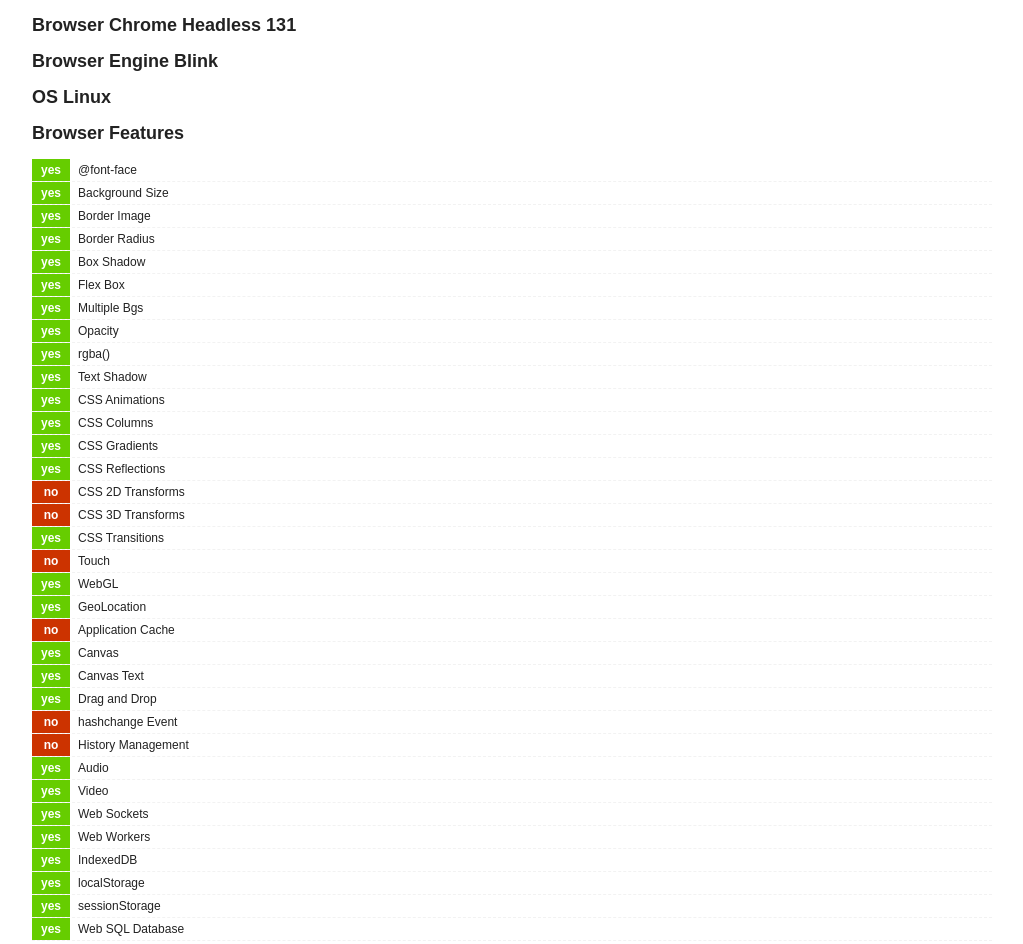
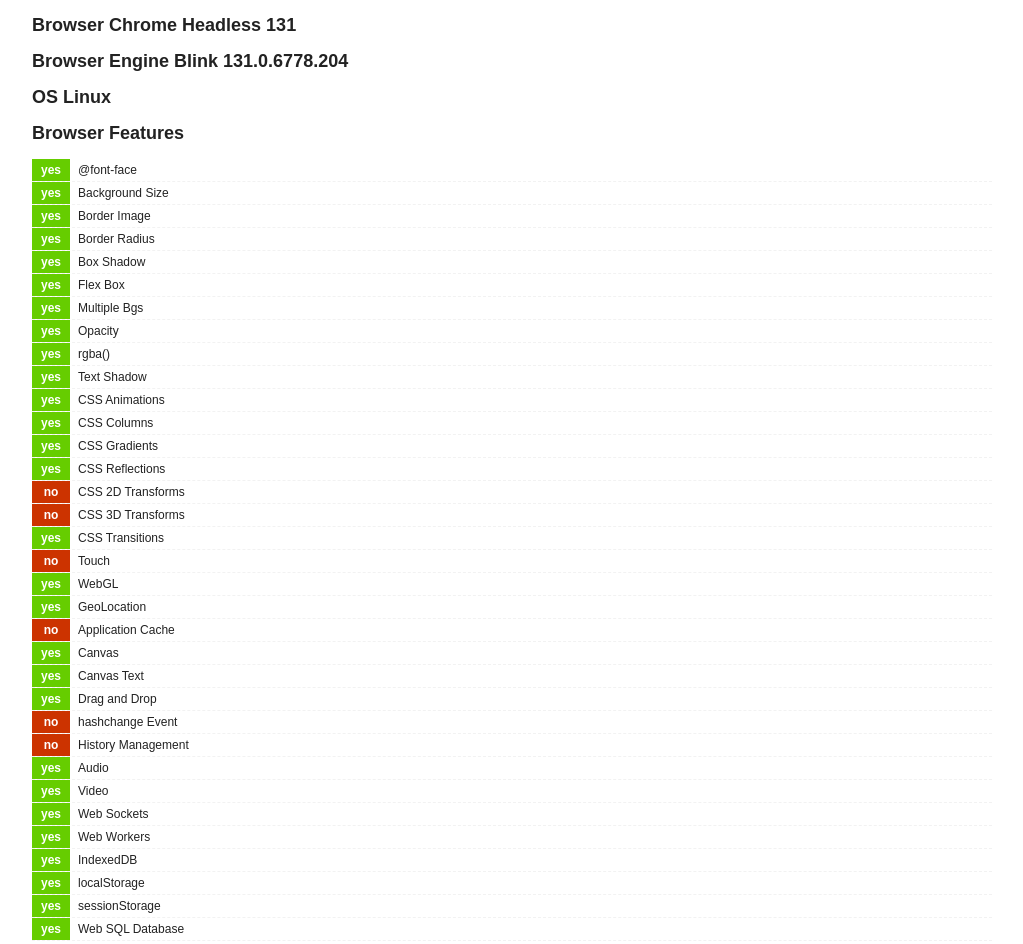
Before and after one commit to jleonard/browser-report, a website: page index.html in a window 1280 px wide. Shown: the top 944 px of the page, without its empty margins (128-1151 px from the left). Drawn offline with nearby package versions, Linux system fonts and the light colour scheme.

Commit message:
adding ua info

```diff
--- a/index.html
+++ b/index.html
@@ -20,7 +20,7 @@
 
 
         <h2>Browser <span id="ua-browser"></span> <span id="ua-browser-version"></span></h2>
-        <h2>Browser Engine <span id="ua-engine"></span></h2>
+        <h2>Browser Engine <span id="ua-engine"></span> <span id='ua-engine-version'></span></h2>
         <h2>OS <span id="ua-os"></span> <span id="ua-os-version"></span></h2>
         <!--
         $("#ua").text(ua.ua);
--- a/js/app.js
+++ b/js/app.js
@@ -39,6 +39,7 @@
 
     $("#ua").text(ua.ua);
     $("#ua-engine").text(ua.engine.name);
+    $("#ua-engine-version").text(ua.engine.version);
     $("#ua-browser").text(ua.browser.name);
     $("#ua-browser-version").text(ua.browser.major);
 
```
